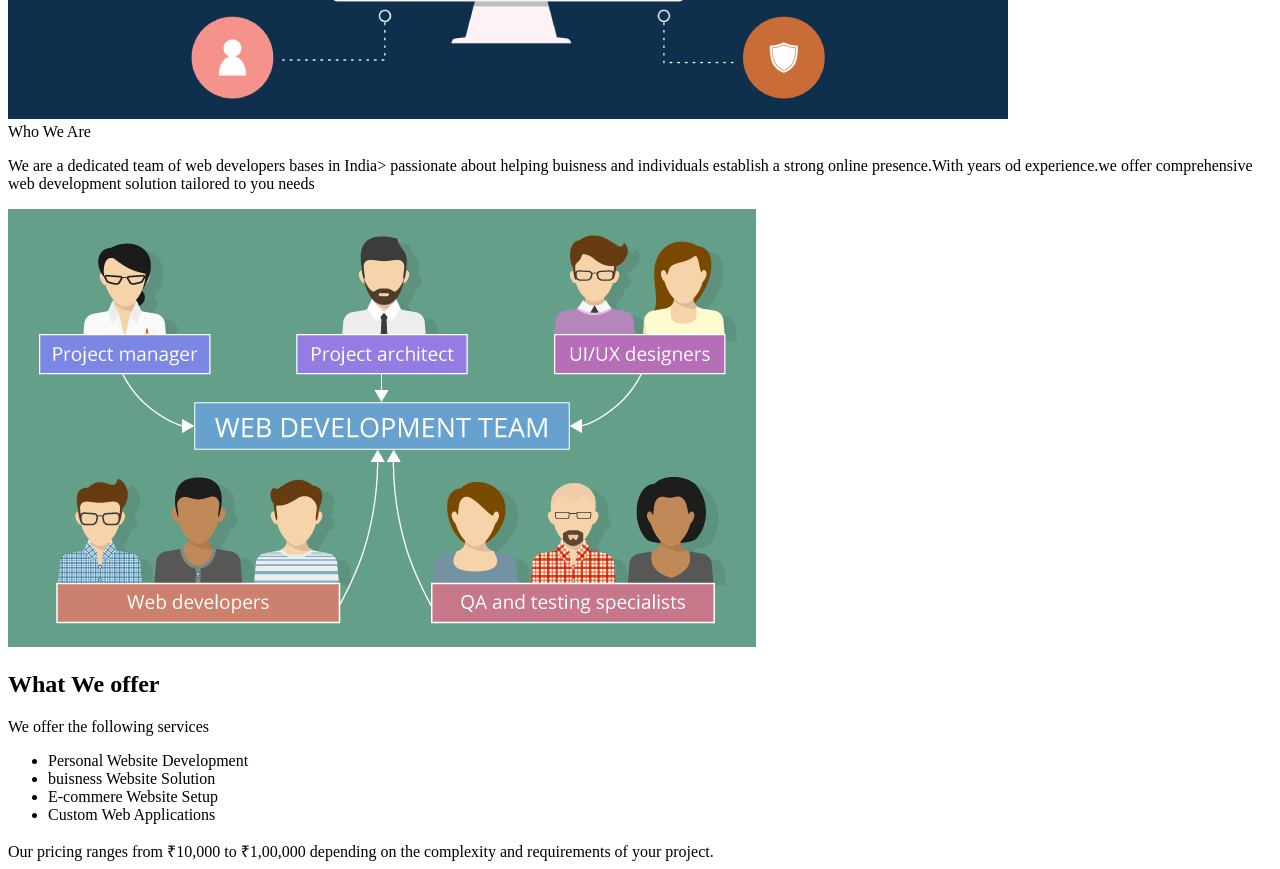
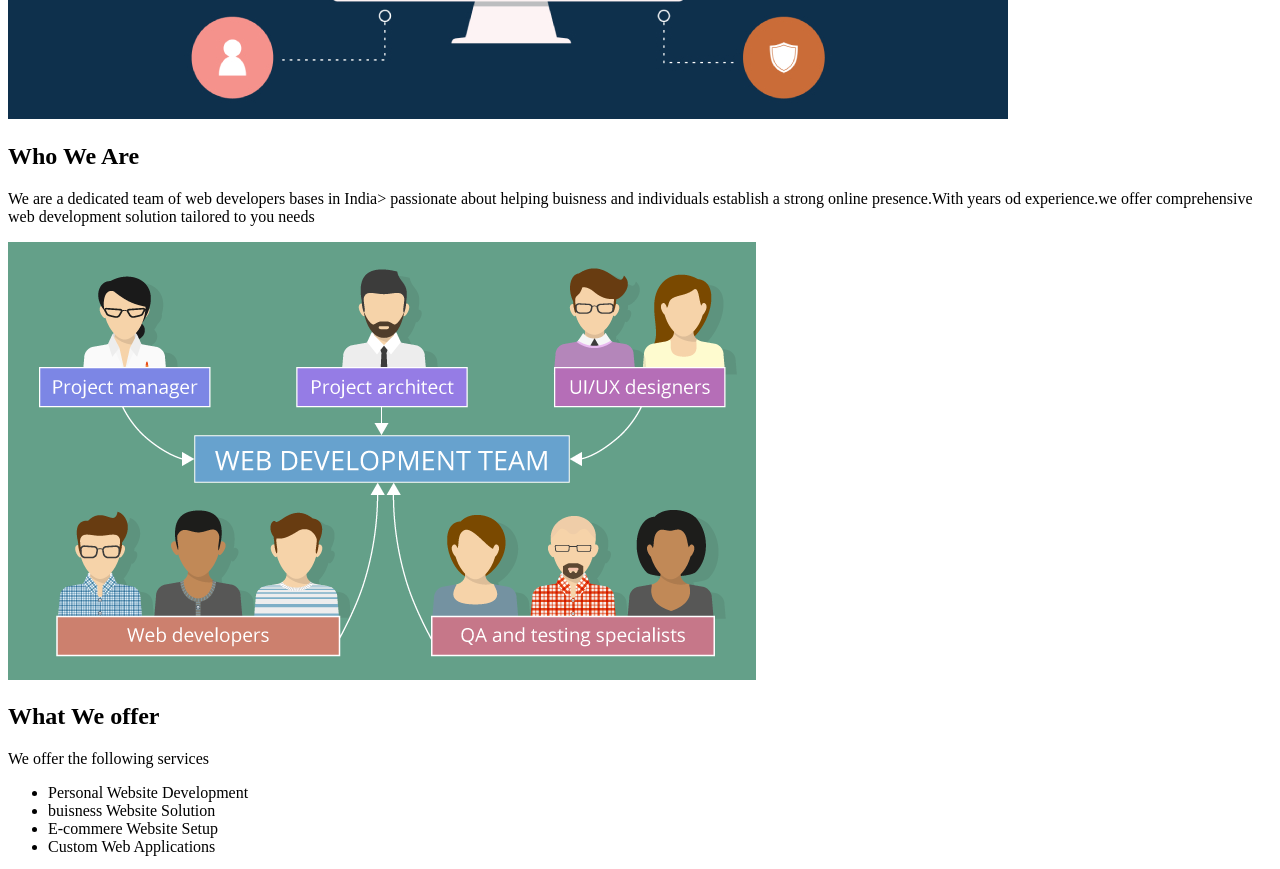
Before and after one commit to ayanhussain2025/NexusWebDev, a plain HTML site: page 01HTML/lec6/second.html in a window 1280 px wide. Shown: the part 680-1549 px from the top of the page. Drawn offline with Linux system fonts and the light colour scheme.

Commit message:
minor changes in the sytax

```diff
--- a/01HTML/lec6/second.html
+++ b/01HTML/lec6/second.html
@@ -24,7 +24,7 @@
             <img src="./img1.jpg" alt="home image">
         </section>
         <!-- About Page -->
-         <section id="about"
+         <section id="about">
             <h2>Who We Are</h2>
             <p>We are a dedicated team of web developers bases in India> passionate about helping buisness and individuals establish a strong online presence.With years od experience.we offer comprehensive web development solution tailored to you needs</p>
             <img src="./img2.webp" alt="about image">
```
